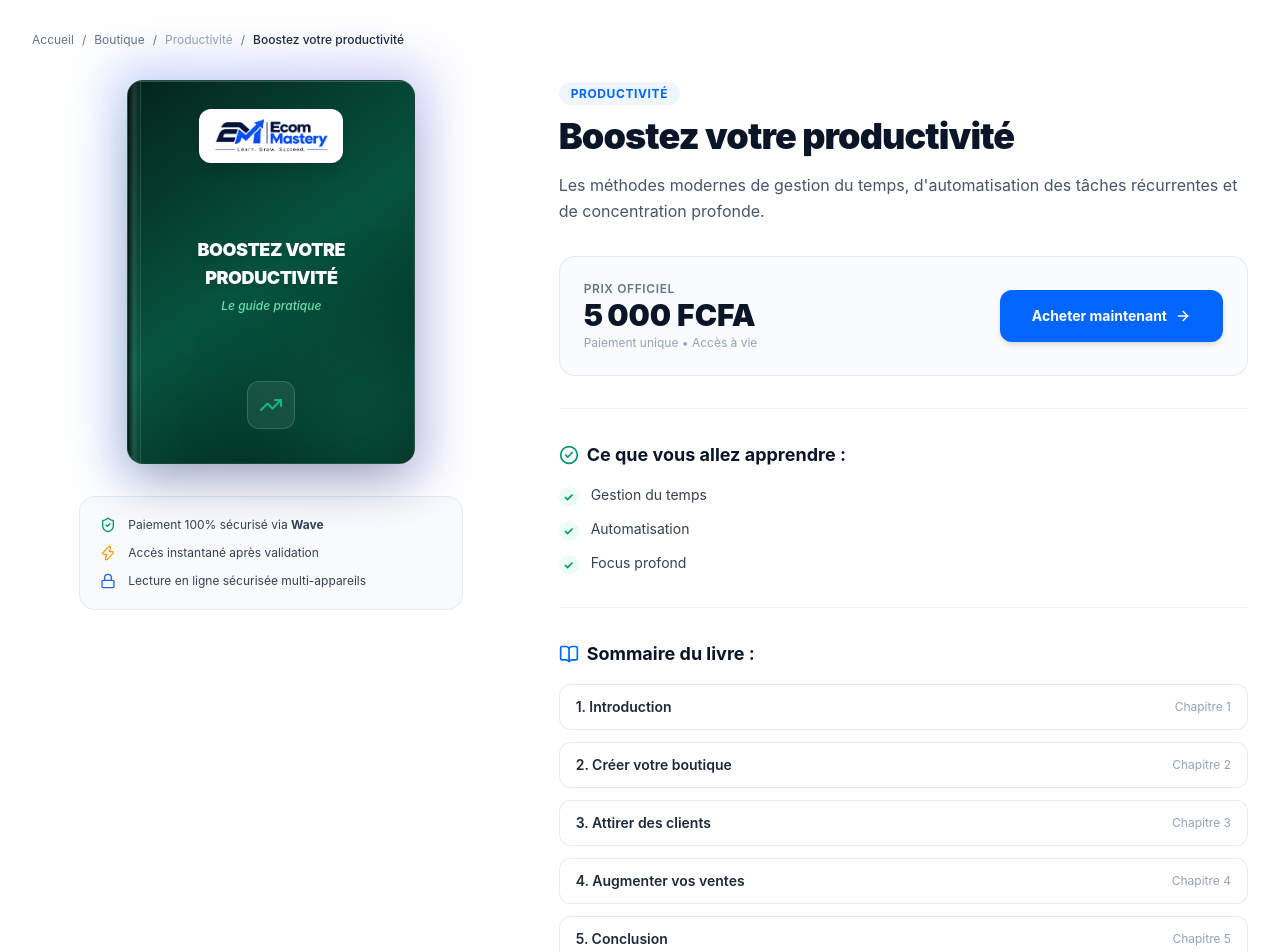
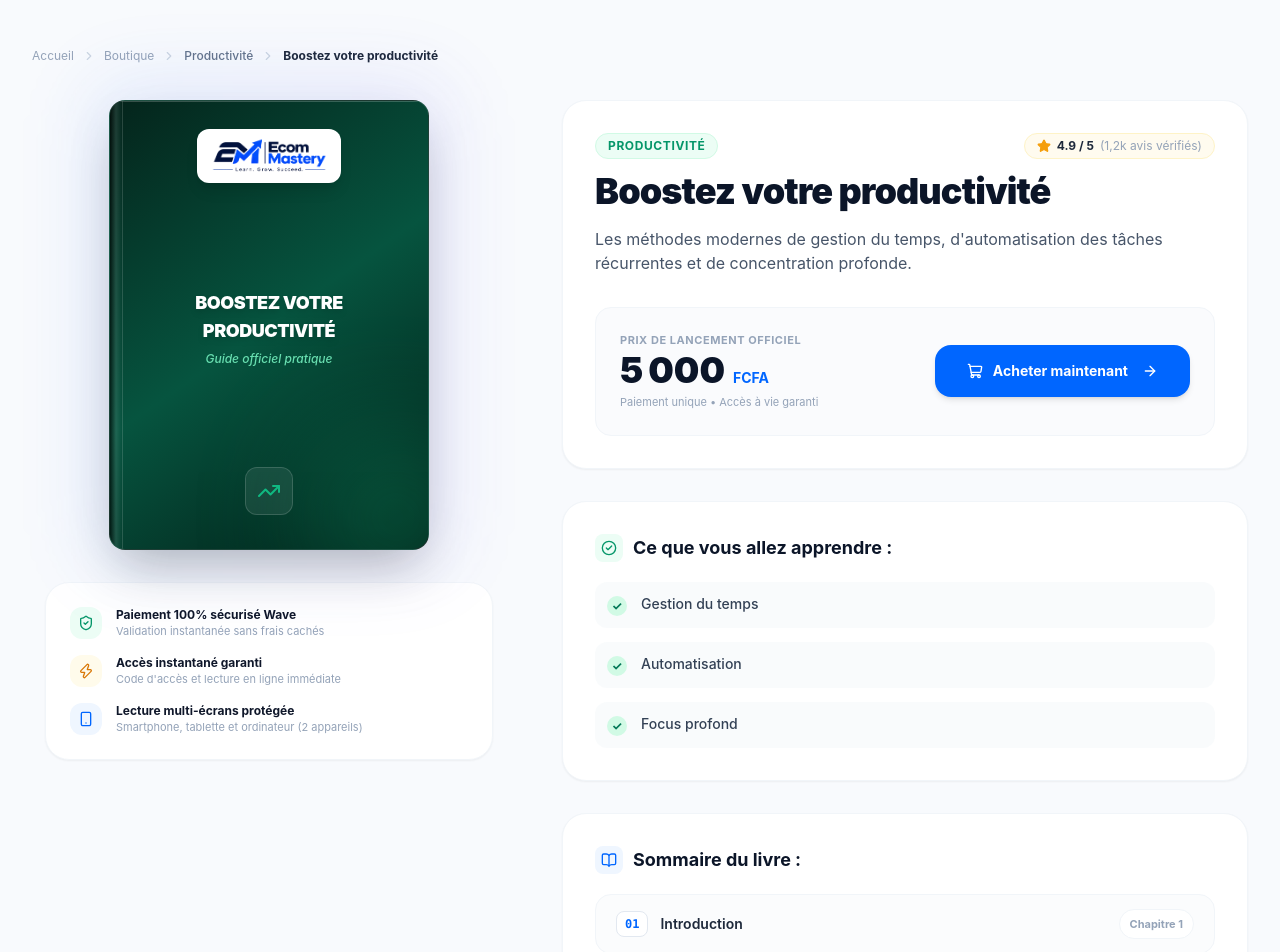
Before and after one commit to wocky6932-bit/ECOM-MASTERY, a Next.js app: page /ebook/boostez-votre-productivite in a window 1280 px wide. Shown: the part 80-1032 px from the top of the page. Built offline with nearby package versions, Linux system fonts and the light colour scheme.

Commit message:
style(ebook): modern luxury product page design with 3D cover, verified badges and detailed chapter syllabus

```diff
--- a/src/app/ebook/[slug]/page.tsx
+++ b/src/app/ebook/[slug]/page.tsx
@@ -1,6 +1,7 @@
 import React from "react";
 import Link from "next/link";
 import { notFound } from "next/navigation";
+import Image from "next/image";
 import { Navbar } from "@/components/Navbar";
 import { Footer } from "@/components/Footer";
 import { BookCover } from "@/components/BookCover";
@@ -12,7 +13,13 @@ import {
   Lock,
   ArrowRight,
   BookOpen,
-  Users
+  Users,
+  Star,
+  Sparkles,
+  Smartphone,
+  ChevronRight,
+  ShoppingCart,
+  Award,
 } from "lucide-react";
 
 interface PageProps {
@@ -28,144 +35,240 @@ export default async function EbookDetailPage({ params }: PageProps) {
     notFound();
   }
 
+  // Thème de couleur selon la catégorie
+  let badgeColor = "bg-blue-50 text-[#0066FF] border-blue-100";
+  let theme: "ecommerce" | "marketing" | "productivity" | "development" = "ecommerce";
+  const catLower = ebook.category.toLowerCase();
+  if (catLower.includes("market")) {
+    badgeColor = "bg-purple-50 text-purple-600 border-purple-100";
+    theme = "marketing";
+  } else if (catLower.includes("productiv")) {
+    badgeColor = "bg-emerald-50 text-emerald-600 border-emerald-100";
+    theme = "productivity";
+  } else if (catLower.includes("dev") || catLower.includes("web")) {
+    badgeColor = "bg-orange-50 text-orange-600 border-orange-100";
+    theme = "development";
+  }
+
   return (
-    <div className="min-h-screen flex flex-col bg-white">
+    <div className="min-h-screen flex flex-col bg-[#F8FAFD] font-sans text-slate-800">
       <Navbar />
 
-      <main className="flex-1 max-w-7xl mx-auto px-4 sm:px-6 lg:px-8 py-10 w-full">
-        {/* Fil d'Ariane */}
-        <nav className="flex items-center space-x-2 text-xs text-slate-500 mb-8">
-          <Link href="/" className="hover:text-[#0066FF] transition-colors">
+      <main className="flex-1 max-w-7xl mx-auto px-4 sm:px-6 lg:px-8 py-8 md:py-14 w-full">
+        {/* Fil d'Ariane moderne */}
+        <nav className="flex items-center gap-2 text-xs text-slate-400 mb-8 overflow-x-auto pb-1">
+          <Link href="/" className="hover:text-[#0066FF] transition-colors whitespace-nowrap">
             Accueil
           </Link>
-          <span>/</span>
-          <Link href="/boutique" className="hover:text-[#0066FF] transition-colors">
+          <ChevronRight className="w-3.5 h-3.5 text-slate-300 shrink-0" />
+          <Link href="/boutique" className="hover:text-[#0066FF] transition-colors whitespace-nowrap">
             Boutique
           </Link>
-          <span>/</span>
-          <span className="text-slate-400">{ebook.category}</span>
-          <span>/</span>
-          <span className="text-slate-800 font-medium truncate max-w-xs">{ebook.title}</span>
+          <ChevronRight className="w-3.5 h-3.5 text-slate-300 shrink-0" />
+          <span className="text-slate-500 font-medium whitespace-nowrap">{ebook.category}</span>
+          <ChevronRight className="w-3.5 h-3.5 text-slate-300 shrink-0" />
+          <span className="text-slate-800 font-bold truncate max-w-xs">{ebook.title}</span>
         </nav>
 
-        {/* Grille principale présentation ebook */}
-        <div className="grid grid-cols-1 lg:grid-cols-12 gap-12 items-start">
+        {/* Grille principale : Livre à gauche, Fiche à droite */}
+        <div className="grid grid-cols-1 lg:grid-cols-12 gap-10 lg:gap-14 items-start">
 
-          {/* Colonne Gauche : Couverture et Visuel */}
+          {/* Colonne Gauche : Couverture 3D & Réassurance */}
           <div className="lg:col-span-5 flex flex-col items-center">
             <div className="sticky top-28 w-full flex flex-col items-center">
-              <div className="relative group">
-                <div className="absolute -inset-4 bg-gradient-to-r from-blue-600 to-indigo-600 rounded-2xl blur-xl opacity-25 group-hover:opacity-35 transition-opacity"></div>
+
+              {/* Couverture avec effet d'élévation 3D */}
+              <div className="relative group mb-8">
+                <div className="absolute -inset-4 bg-gradient-to-r from-blue-600/20 to-indigo-600/20 rounded-3xl blur-2xl opacity-60 group-hover:opacity-80 transition-opacity" />
                 <BookCover
                   title={ebook.title}
-                  subtitle="Le guide pratique"
-                  size="lg"
+                  subtitle="Guide officiel pratique"
+                  theme={theme}
+                  size="hero"
                   className="relative shadow-2xl"
                 />
               </div>
 
-              {/* Récapitulatif garanties sous la couverture */}
-              <div className="w-full max-w-sm mt-8 bg-slate-50 border border-slate-200/80 rounded-2xl p-5 space-y-3">
-                <div className="flex items-center gap-3 text-xs text-slate-700">
-                  <ShieldCheck className="w-4 h-4 text-emerald-600 flex-shrink-0" />
-                  <span>Paiement 100% sécurisé via <strong>Wave</strong></span>
+              {/* Bloc de réassurance Wave & Sécurité sous le livre */}
+              <div className="w-full max-w-md bg-white border border-slate-100 rounded-3xl p-6 shadow-sm space-y-4">
+                <div className="flex items-center gap-3.5 text-xs text-slate-700">
+                  <div className="w-8 h-8 rounded-xl bg-emerald-50 text-emerald-600 flex items-center justify-center shrink-0">
+                    <ShieldCheck className="w-4 h-4" />
                   </div>
-                <div className="flex items-center gap-3 text-xs text-slate-700">
-                  <Zap className="w-4 h-4 text-amber-500 flex-shrink-0" />
-                  <span>Accès instantané après validation</span>
-                </div>
-                <div className="flex items-center gap-3 text-xs text-slate-700">
-                  <Lock className="w-4 h-4 text-blue-600 flex-shrink-0" />
-                  <span>Lecture en ligne sécurisée multi-appareils</span>
+                  <div>
+                    <p className="font-bold text-slate-900">Paiement 100% sécurisé Wave</p>
+                    <p className="text-slate-400 text-[11px]">Validation instantanée sans frais cachés</p>
                   </div>
                 </div>
+
+                <div className="flex items-center gap-3.5 text-xs text-slate-700">
+                  <div className="w-8 h-8 rounded-xl bg-amber-50 text-amber-600 flex items-center justify-center shrink-0">
+                    <Zap className="w-4 h-4" />
+                  </div>
+                  <div>
+                    <p className="font-bold text-slate-900">Accès instantané garanti</p>
+                    <p className="text-slate-400 text-[11px]">Code d&apos;accès et lecture en ligne immédiate</p>
+                  </div>
+                </div>
+
+                <div className="flex items-center gap-3.5 text-xs text-slate-700">
+                  <div className="w-8 h-8 rounded-xl bg-blue-50 text-[#0066FF] flex items-center justify-center shrink-0">
+                    <Smartphone className="w-4 h-4" />
+                  </div>
+                  <div>
+                    <p className="font-bold text-slate-900">Lecture multi-écrans protégée</p>
+                    <p className="text-slate-400 text-[11px]">Smartphone, tablette et ordinateur (2 appareils)</p>
+                  </div>
+                </div>
+              </div>
+
             </div>
           </div>
 
           {/* Colonne Droite : Fiche descriptive & Achat */}
           <div className="lg:col-span-7 space-y-8">
-            {/* Header produit */}
-            <div>
-              <span className="text-xs font-bold uppercase tracking-wider text-[#0066FF] bg-blue-50 px-3 py-1 rounded-full">
+
+            {/* Header produit avec badge et avis */}
+            <div className="bg-white rounded-3xl p-6 sm:p-8 shadow-sm border border-slate-100">
+              <div className="flex flex-wrap items-center justify-between gap-3 mb-3">
+                <span className={`text-xs font-bold uppercase tracking-wider px-3 py-1 rounded-full border ${badgeColor}`}>
                   {ebook.category}
                 </span>
-              <h1 className="text-3xl sm:text-4xl font-black text-[#0B1528] tracking-tight mt-3">
+
+                <div className="flex items-center gap-1.5 text-xs font-bold text-amber-500 bg-amber-50/80 px-3 py-1 rounded-full border border-amber-100">
+                  <Star className="w-3.5 h-3.5 fill-current" />
+                  <span className="text-slate-800">4.9 / 5</span>
+                  <span className="text-slate-400 font-normal">(1,2k avis vérifiés)</span>
+                </div>
+              </div>
+
+              <h1 className="text-3xl sm:text-4xl font-black text-[#0B1528] tracking-tight leading-tight">
                 {ebook.title}
               </h1>
-              <p className="text-base text-slate-600 mt-4 leading-relaxed">
+
+              <p className="text-sm sm:text-base text-slate-600 mt-4 leading-relaxed">
                 {ebook.description}
               </p>
+
+              {/* Bloc Prix & Achat Wave intégré */}
+              <div className="mt-8 pt-6 border-t border-slate-100 flex flex-col sm:flex-row items-start sm:items-center justify-between gap-6 bg-slate-50/70 p-6 rounded-2xl border border-slate-100">
+                <div>
+                  <span className="text-[11px] uppercase tracking-wider text-slate-400 font-bold block">
+                    Prix de lancement officiel
+                  </span>
+                  <div className="flex items-baseline gap-2 mt-0.5">
+                    <span className="text-3xl sm:text-4xl font-black text-[#0B1528]">
+                      {ebook.price.toLocaleString("fr-FR")}
+                    </span>
+                    <span className="text-sm font-bold text-[#0066FF]">FCFA</span>
                   </div>
-
-            {/* Bloc Prix & CTA d'achat (Fidèle à la maquette) */}
-            <div className="bg-slate-50/80 border border-slate-200/90 rounded-2xl p-6 flex flex-col sm:flex-row items-center justify-between gap-6">
-              <div>
-                <span className="text-xs uppercase tracking-wider text-slate-500 font-semibold block">
-                  Prix officiel
-                </span>
-                <span className="text-3xl font-black text-[#0B1528]">
-                  {ebook.price.toLocaleString("fr-FR")} FCFA
-                </span>
-                <span className="text-xs text-slate-400 block mt-0.5">
-                  Paiement unique • Accès à vie
+                  <span className="text-[11px] text-slate-400 block mt-1">
+                    Paiement unique • Accès à vie garanti
                   </span>
                 </div>
 
                 <Link
                   href={`/paiement?slug=${ebook.slug}`}
-                className="w-full sm:w-auto inline-flex items-center justify-center gap-2 bg-[#0066FF] hover:bg-[#0052CC] text-white px-8 py-4 rounded-xl font-bold text-sm shadow-md hover:shadow-lg transition-all"
+                  className="w-full sm:w-auto inline-flex items-center justify-center gap-2.5 bg-[#0066FF] hover:bg-[#0052CC] text-white px-8 py-4 rounded-2xl font-bold text-sm shadow-md hover:shadow-lg transition-all transform hover:-translate-y-0.5"
                 >
+                  <ShoppingCart className="w-4 h-4" />
                   <span>Acheter maintenant</span>
-                <ArrowRight className="w-4 h-4" />
+                  <ArrowRight className="w-4 h-4 ml-1" />
                 </Link>
+              </div>
             </div>
 
             {/* Ce que vous allez apprendre */}
-            <div className="border-t border-slate-100 pt-8">
-              <h3 className="text-lg font-bold text-[#0B1528] mb-4 flex items-center gap-2">
-                <CheckCircle2 className="w-5 h-5 text-emerald-600" />
-                Ce que vous allez apprendre :
+            <div className="bg-white rounded-3xl p-6 sm:p-8 shadow-sm border border-slate-100">
+              <h3 className="text-base sm:text-lg font-bold text-[#0B1528] mb-5 flex items-center gap-2.5">
+                <div className="w-7 h-7 rounded-lg bg-emerald-50 text-emerald-600 flex items-center justify-center">
+                  <CheckCircle2 className="w-4 h-4" />
+                </div>
+                <span>Ce que vous allez apprendre :</span>
               </h3>
-              <ul className="space-y-3">
+
+              <div className="grid grid-cols-1 gap-3.5">
                 {ebook.learnPoints.map((point, idx) => (
-                  <li key={idx} className="flex items-start gap-3 text-sm text-slate-700">
-                    <span className="w-5 h-5 rounded-full bg-emerald-50 text-emerald-600 flex items-center justify-center text-xs font-bold flex-shrink-0 mt-0.5">
+                  <div
+                    key={idx}
+                    className="flex items-start gap-3.5 p-3 rounded-xl bg-slate-50/80 hover:bg-slate-50 transition-colors"
+                  >
+                    <div className="w-5 h-5 rounded-full bg-emerald-100 text-emerald-700 flex items-center justify-center text-xs font-bold shrink-0 mt-0.5">
                       ✓
+                    </div>
+                    <span className="text-xs sm:text-sm text-slate-700 font-medium leading-relaxed">
+                      {point}
                     </span>
-                    <span>{point}</span>
-                  </li>
+                  </div>
                 ))}
-              </ul>
+              </div>
             </div>
 
-            {/* Sommaire du livre */}
-            <div className="border-t border-slate-100 pt-8">
-              <h3 className="text-lg font-bold text-[#0B1528] mb-4 flex items-center gap-2">
-                <BookOpen className="w-5 h-5 text-[#0066FF]" />
-                Sommaire du livre :
+            {/* Sommaire détaillé du livre */}
+            <div className="bg-white rounded-3xl p-6 sm:p-8 shadow-sm border border-slate-100">
+              <h3 className="text-base sm:text-lg font-bold text-[#0B1528] mb-5 flex items-center gap-2.5">
+                <div className="w-7 h-7 rounded-lg bg-blue-50 text-[#0066FF] flex items-center justify-center">
+                  <BookOpen className="w-4 h-4" />
+                </div>
+                <span>Sommaire du livre :</span>
               </h3>
+
               <div className="space-y-3">
-                {ebook.chapters.map((chap) => (
+                {ebook.chapters.map((chap, idx) => (
                   <div
                     key={chap.id}
-                    className="flex items-center justify-between bg-white border border-slate-200/80 rounded-xl px-4 py-3 text-sm text-slate-700"
+                    className="flex items-center justify-between bg-slate-50/60 hover:bg-blue-50/40 border border-slate-100 rounded-2xl px-5 py-3.5 text-sm transition-colors group"
                   >
-                    <span className="font-semibold text-slate-800">{chap.title}</span>
-                    <span className="text-xs text-slate-400">Chapitre {chap.order}</span>
+                    <div className="flex items-center gap-3">
+                      <span className="text-xs font-bold text-[#0066FF] bg-white px-2 py-1 rounded-lg border border-slate-200 shadow-2xs font-mono">
+                        0{chap.order}
+                      </span>
+                      <span className="font-semibold text-slate-800 group-hover:text-[#0066FF] transition-colors">
+                        {chap.title.replace(/^\d+\.\s*/, "")}
+                      </span>
+                    </div>
+                    <span className="text-[11px] font-bold text-slate-400 bg-white px-2.5 py-1 rounded-full border border-slate-100">
+                      Chapitre {chap.order}
+                    </span>
                   </div>
                 ))}
               </div>
             </div>
 
             {/* Public cible */}
-            <div className="border-t border-slate-100 pt-8">
-              <h3 className="text-lg font-bold text-[#0B1528] mb-3 flex items-center gap-2">
-                <Users className="w-5 h-5 text-indigo-600" />
-                Public cible :
+            <div className="bg-white rounded-3xl p-6 sm:p-8 shadow-sm border border-slate-100">
+              <h3 className="text-base sm:text-lg font-bold text-[#0B1528] mb-3 flex items-center gap-2.5">
+                <div className="w-7 h-7 rounded-lg bg-purple-50 text-purple-600 flex items-center justify-center">
+                  <Users className="w-4 h-4" />
+                </div>
+                <span>Public cible :</span>
               </h3>
-              <p className="text-sm text-slate-600 leading-relaxed bg-slate-50 border border-slate-200/60 rounded-xl p-4">
+              <p className="text-xs sm:text-sm text-slate-600 leading-relaxed bg-purple-50/40 border border-purple-100/60 rounded-2xl p-4 font-medium">
                 {ebook.targetAudience}
               </p>
+            </div>
+
+            {/* Bannière de passage à l'action finale */}
+            <div className="bg-gradient-to-r from-[#0B1528] to-[#0A2558] rounded-3xl p-6 sm:p-8 text-white flex flex-col sm:flex-row items-center justify-between gap-6 shadow-xl">
+              <div>
+                <p className="text-xs font-bold uppercase tracking-wider text-blue-300">
+                  Prêt à commencer votre lecture ?
+                </p>
+                <h4 className="text-lg font-bold text-white mt-1">
+                  Accédez à votre ebook dès maintenant
+                </h4>
+                <p className="text-xs text-slate-300 mt-1">
+                  Paiement sécurisé Wave · Réception instantanée
+                </p>
+              </div>
+
+              <Link
+                href={`/paiement?slug=${ebook.slug}`}
+                className="inline-flex items-center gap-2 bg-[#0066FF] hover:bg-blue-600 text-white px-6 py-3.5 rounded-2xl text-xs font-bold transition-all shadow-md shrink-0"
+              >
+                <span>Obtenir mon accès ({ebook.price.toLocaleString("fr-FR")} FCFA)</span>
+                <ArrowRight className="w-4 h-4" />
+              </Link>
             </div>
 
           </div>
```
Lines whose indentation alone changed are shown as unchanged.
